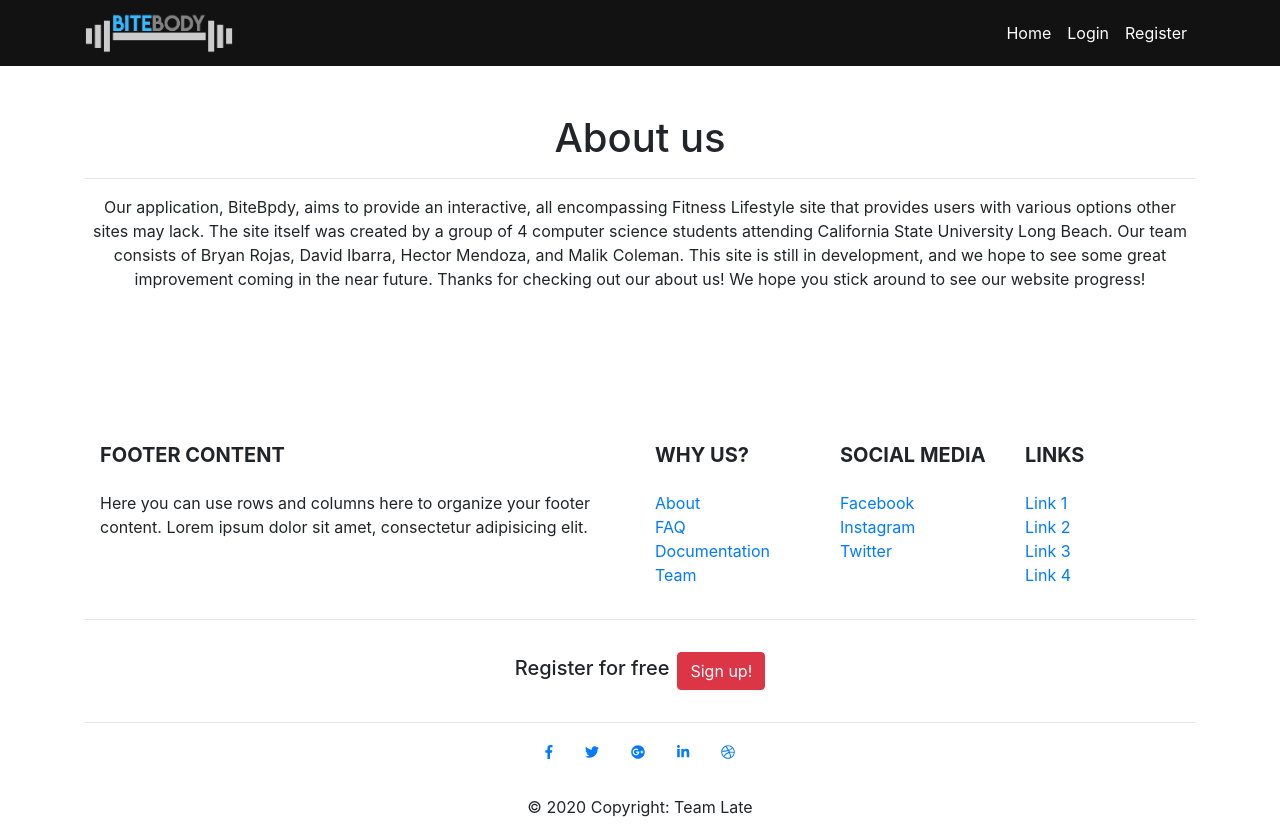
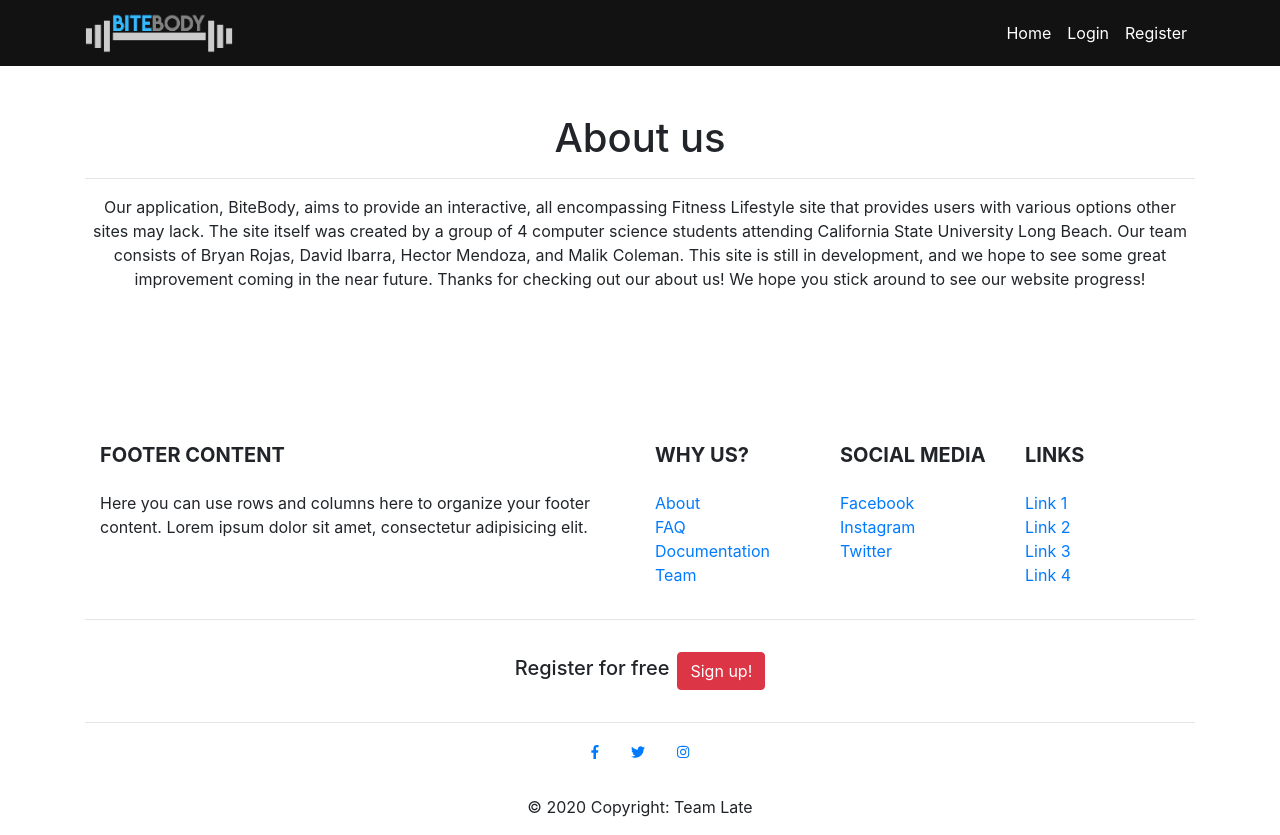
Before and after one commit to Bite-Body/bitebody-front-end, a React (Create React App) app: page /about in a window 1280 px wide. Built offline with nearby package versions, Linux system fonts and the light colour scheme.

Commit message:
Social Media Footer Links

```diff
--- a/src/components/Footer.js
+++ b/src/components/Footer.js
@@ -103,28 +103,18 @@ const FooterPagePro = () => {
       <div className="text-center">
         <ul className="list-unstyled list-inline">
           <li className="list-inline-item">
-            <a href="/" className="btn-floating btn-sm btn-fb mx-1">
+            <a href="https://www.facebook.com/bitten.boody.5" className="btn-floating btn-sm btn-fb mx-1">
               <i className="fab fa-facebook-f"> </i>
             </a>
           </li>
           <li className="list-inline-item">
-            <a href="/" className="btn-floating btn-sm btn-tw mx-1">
+            <a href="https://twitter.com/BodyBite" className="btn-floating btn-sm btn-tw mx-1">
               <i className="fab fa-twitter"> </i>
             </a>
           </li>
           <li className="list-inline-item">
-            <a href="/" className="btn-floating btn-sm btn-gplus mx-1">
-              <i className="fab fa-google-plus"> </i>
-            </a>
-          </li>
-          <li className="list-inline-item">
-            <a href="/" className="btn-floating btn-sm btn-li mx-1">
-              <i className="fab fa-linkedin-in"> </i>
-            </a>
-          </li>
-          <li className="list-inline-item">
-            <a href="/" className="btn-floating btn-sm btn-dribbble mx-1">
-              <i className="fab fa-dribbble"> </i>
+            <a href="https://www.instagram.com/bitebodyxyz/" className="btn-floating btn-sm btn-gplus mx-1">
+              <i className="fab fa-instagram"> </i>
             </a>
           </li>
         </ul>
--- a/src/components/FooterLinks/About.js
+++ b/src/components/FooterLinks/About.js
@@ -11,7 +11,7 @@ class About extends Component {
               <h1 class = "h1"><center>About us</center></h1>
               <hr></hr>
               <p>
-              <center>Our application, BiteBpdy, aims to provide an interactive, all encompassing
+              <center>Our application, BiteBody, aims to provide an interactive, all encompassing
                 Fitness Lifestyle site that provides users with various options other sites may lack. The site itself was created by
                 a group of 4 computer science students attending California State University Long Beach.
                 Our team consists of Bryan Rojas, David Ibarra, Hector Mendoza, and
```
